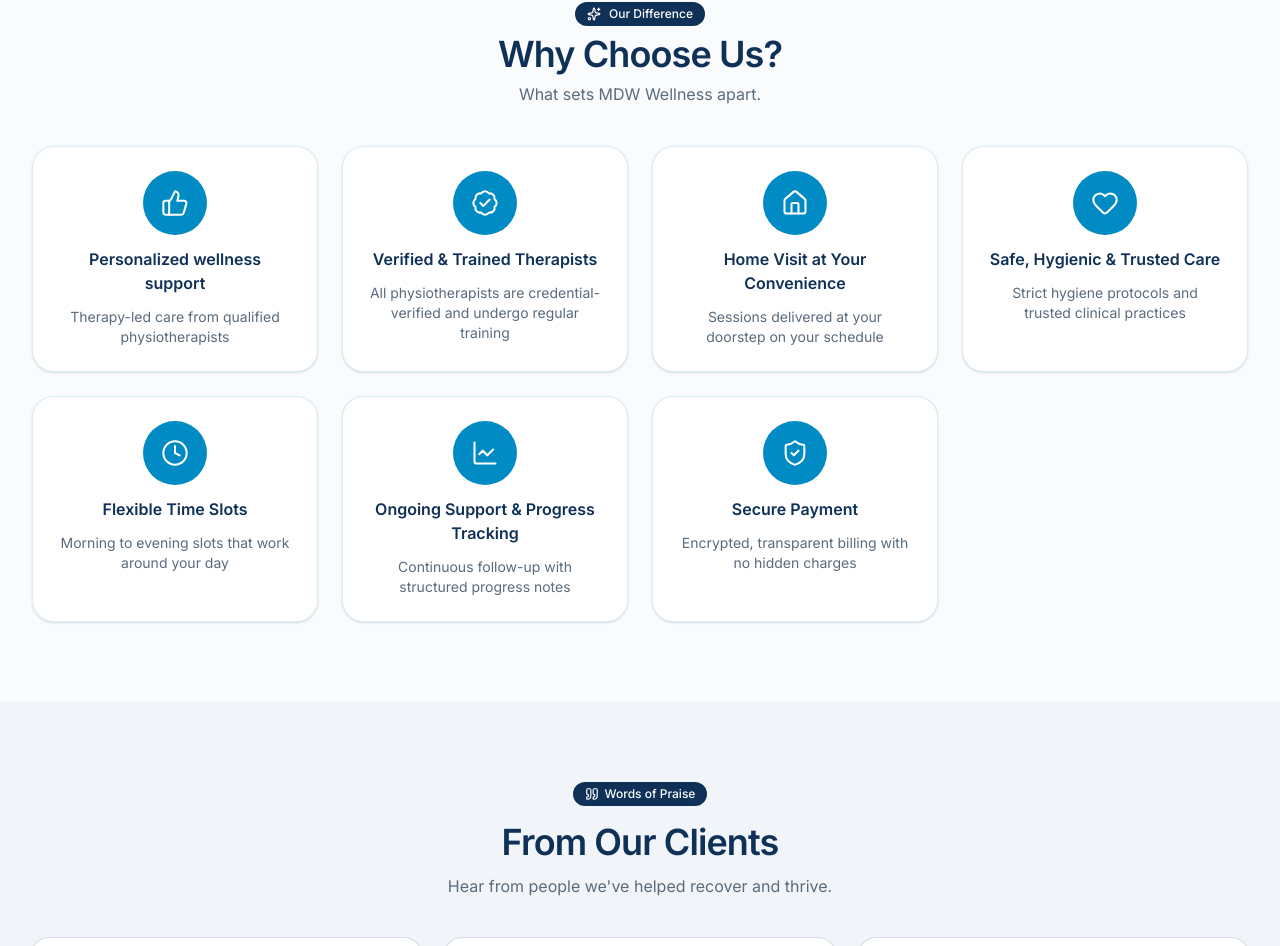
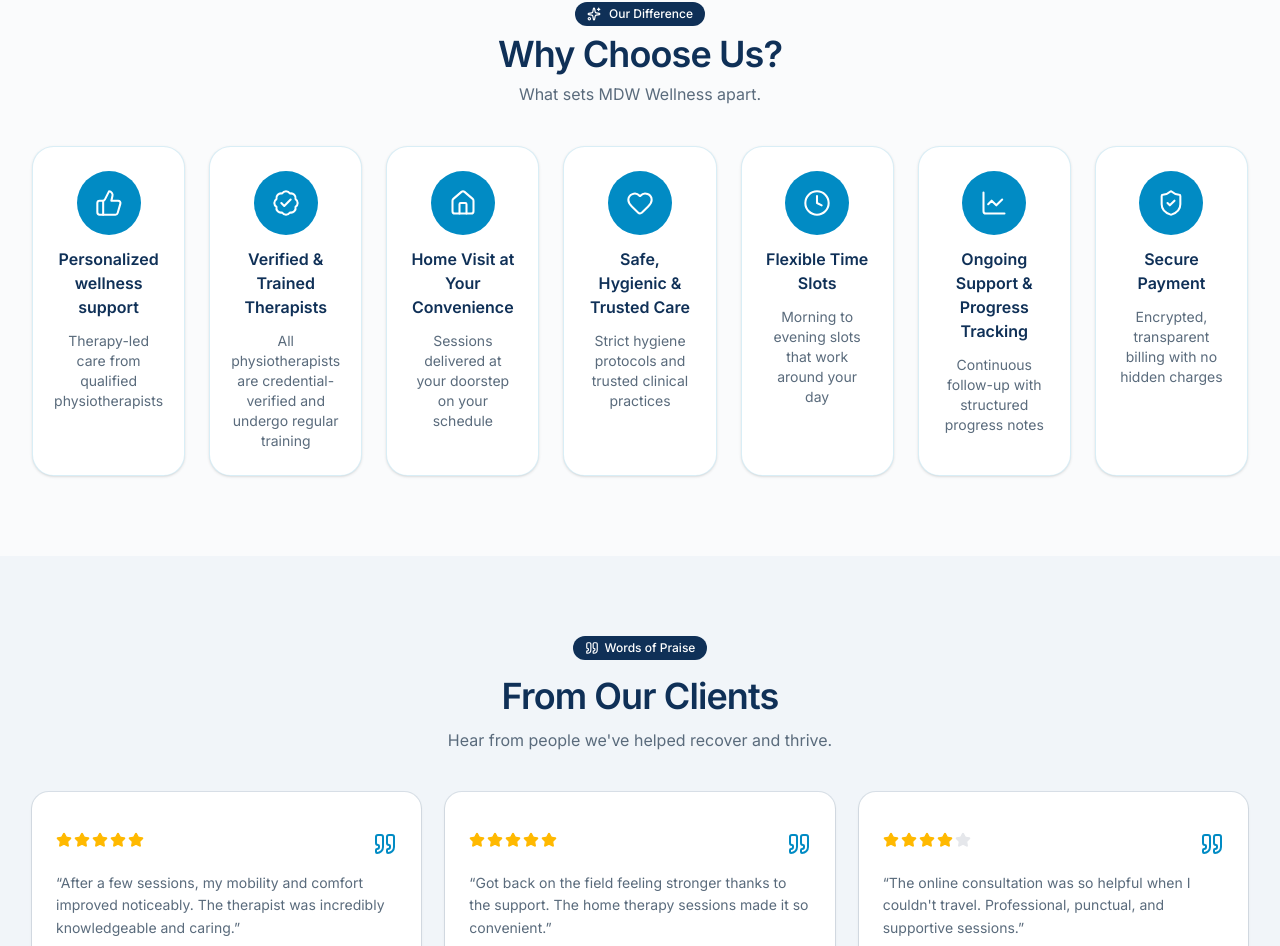
Before and after one commit to MyDawaiWala10/mdw-wellness, a Next.js app: page / in a window 1280 px wide. Shown: the part 2213-3159 px from the top of the page. Built offline with nearby package versions, Linux system fonts and the light colour scheme; no server answers.

Commit message:
why-choose-us: switch to 7-in-row at lg (single row layout)

```diff
--- a/src/components/why-choose-us.tsx
+++ b/src/components/why-choose-us.tsx
@@ -19,7 +19,7 @@ export function WhyChooseUs() {
           </p>
         </div>
 
-        <div className="mt-10 grid gap-6 grid-cols-1 sm:grid-cols-2 md:grid-cols-3 lg:grid-cols-4">
+        <div className="mt-10 grid gap-6 grid-cols-1 sm:grid-cols-2 md:grid-cols-3 lg:grid-cols-7">
           {whyChooseUsItems.map((item) => (
             <div
               key={item.id}
```
